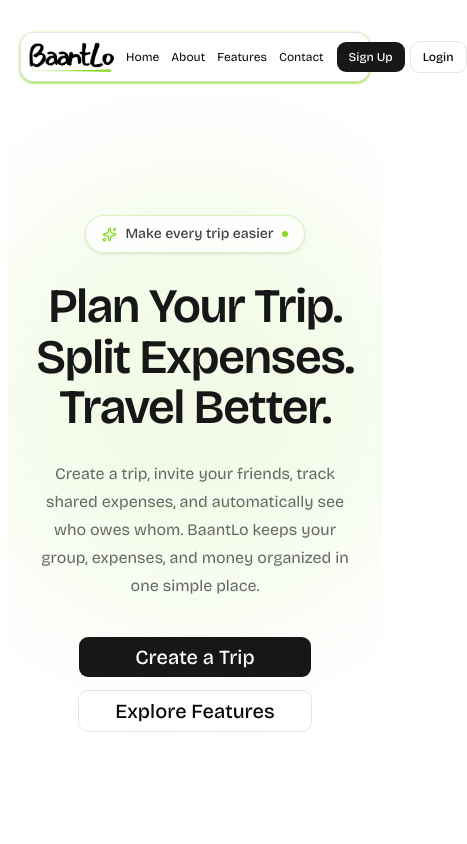
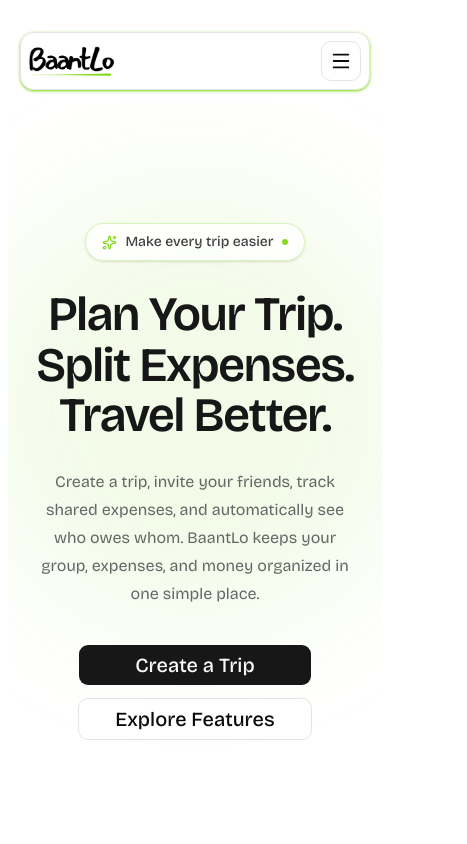
Before and after one commit to HarshSharma122/BaantLo, a Next.js app: page / in a window 390 px wide. Shown: the top 844 px of the page, 467 px wide, since content can reach past the window. Built offline with nearby package versions, Linux system fonts and the light colour scheme.

Commit message:
add mobile

```diff
--- a/app/_components/fixed/Header/Header.tsx
+++ b/app/_components/fixed/Header/Header.tsx
@@ -1,25 +1,30 @@
+"use client";
+
 import { Button } from "@/components/ui/button";
 import Image from "next/image";
 import Link from "next/link";
-import React from "react";
+import React, { useState } from "react";
+import { Menu, X } from "lucide-react";
 
 const Header = () => {
+  const [isOpen, setIsOpen] = useState(false);
+
   return (
     <div className="flex items-center justify-center px-3 py-3 sm:px-4">
-
+      <div className="relative w-full max-w-200">
+        {/* Header */}
         <div
           className="
-          flex w-full max-w-200 items-center justify-between
+            flex w-full items-center justify-between
             gap-3 rounded-xl border p-2
             shadow-[#85D91F] shadow
             sm:gap-6
             md:gap-12
           "
         >
-
           {/* logo */}
           <div className="shrink-0">
-          <Link href="/">
+            <Link href="/" onClick={() => setIsOpen(false)}>
               <Image
                 src="/logo-1.png"
                 alt="logo"
@@ -30,12 +35,12 @@
             </Link>
           </div>
 
-        {/* navigation */}
+          {/* Desktop navigation */}
           <div
             className="
-            flex items-center justify-center
+              hidden items-center justify-center
               gap-3 text-[12px]
-            sm:gap-4 sm:text-[13px]
+              sm:flex sm:gap-4 sm:text-[13px]
               md:gap-6 md:text-[15px]
             "
           >
@@ -50,9 +55,8 @@
             <li className="list-none">Contact</li>
           </div>
 
-        {/* buttons */}
-        <div className="flex shrink-0 items-center">
-
+          {/* Desktop buttons */}
+          <div className="hidden shrink-0 items-center sm:flex">
             <Link href="/get-started">
               <Button
                 className="
@@ -75,9 +79,105 @@
             >
               Login
             </Button>
-
           </div>
 
+          {/* Mobile menu button */}
+          <button
+            onClick={() => setIsOpen(!isOpen)}
+            className="
+              flex h-10 w-10 items-center justify-center
+              rounded-lg border
+              transition-all duration-300
+              hover:bg-[#85D91F] hover:text-black
+              sm:hidden
+            "
+            aria-label="Toggle menu"
+          >
+            <div
+              className={`
+                transition-transform duration-300
+                ${isOpen ? "rotate-90" : "rotate-0"}
+              `}
+            >
+              {isOpen ? (
+                <X size={22} strokeWidth={2} />
+              ) : (
+                <Menu size={22} strokeWidth={2} />
+              )}
+            </div>
+          </button>
+        </div>
+
+        {/* Mobile menu */}
+        <div
+          className={`
+            absolute left-0 right-0 top-[calc(100%+10px)] z-50
+            overflow-hidden rounded-xl border
+            bg-white shadow-lg
+            transition-all duration-300 ease-in-out
+            sm:hidden
+            ${
+              isOpen
+                ? "max-h-[500px] translate-y-0 opacity-100"
+                : "pointer-events-none max-h-0 -translate-y-3 opacity-0"
+            }
+          `}
+        >
+          <div className="flex flex-col p-4">
+            {/* Mobile navigation */}
+            <div className="flex flex-col text-[12px]">
+              <Link
+                href="/"
+                onClick={() => setIsOpen(false)}
+                className="rounded-lg px-3 py-3 transition-colors hover:bg-[#85D91F]"
+              >
+                Home
+              </Link>
+
+              <li
+                className="list-none cursor-pointer rounded-lg px-3 py-3 transition-colors hover:bg-[#85D91F]"
+                onClick={() => setIsOpen(false)}
+              >
+                About
+              </li>
+
+              <li
+                className="list-none cursor-pointer rounded-lg px-3 py-3 transition-colors hover:bg-[#85D91F]"
+                onClick={() => setIsOpen(false)}
+              >
+                Features
+              </li>
+
+              <li
+                className="list-none cursor-pointer rounded-lg px-3 py-3 transition-colors hover:bg-[#85D91F]"
+                onClick={() => setIsOpen(false)}
+              >
+                Contact
+              </li>
+            </div>
+
+            {/* Mobile buttons */}
+            <div className="mt-3 flex gap-2 border-t pt-4">
+              <Link
+                href="/get-started"
+                onClick={() => setIsOpen(false)}
+                className="flex-1"
+              >
+                <Button className="w-full text-[12px]">
+                  Sign Up
+                </Button>
+              </Link>
+
+              <Button
+                variant="outline"
+                className="flex-1 text-[12px]"
+                onClick={() => setIsOpen(false)}
+              >
+                Login
+              </Button>
+            </div>
+          </div>
+        </div>
       </div>
     </div>
   );
```
Lines whose indentation alone changed are shown as unchanged.
